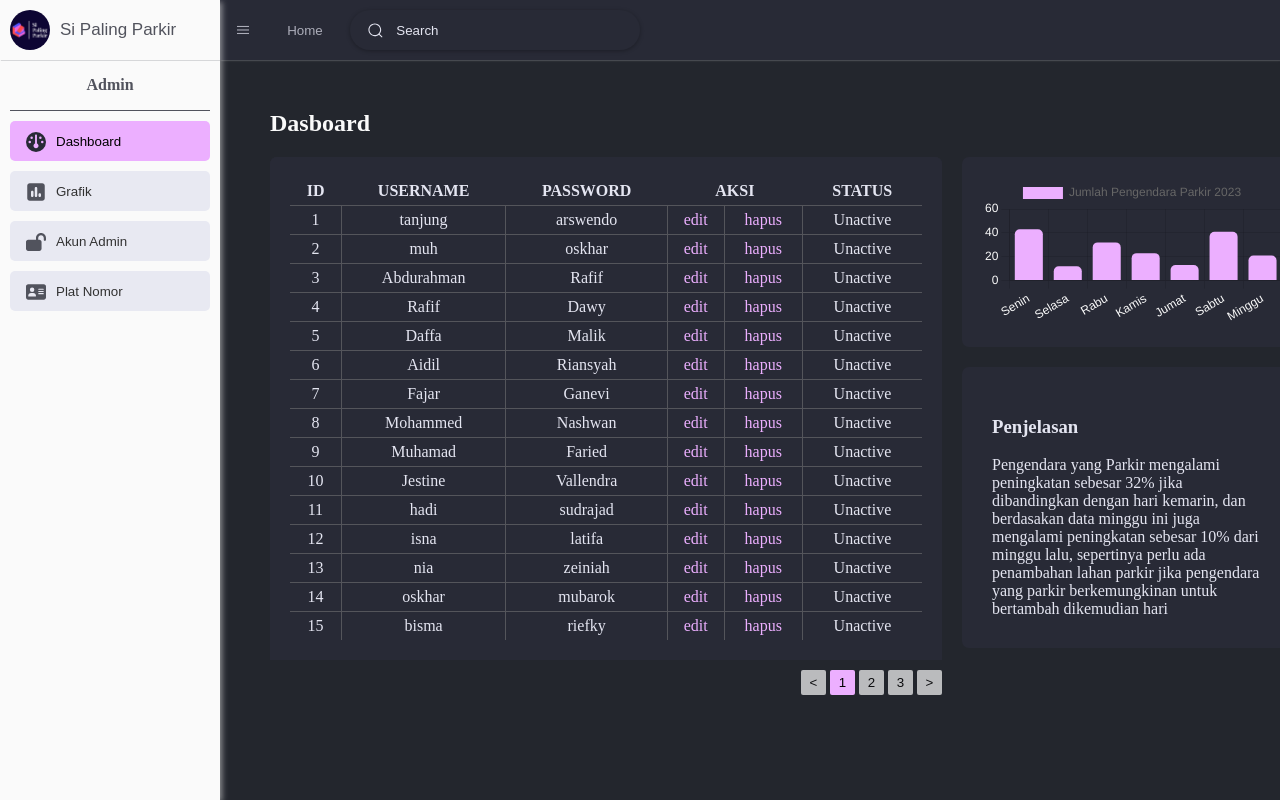
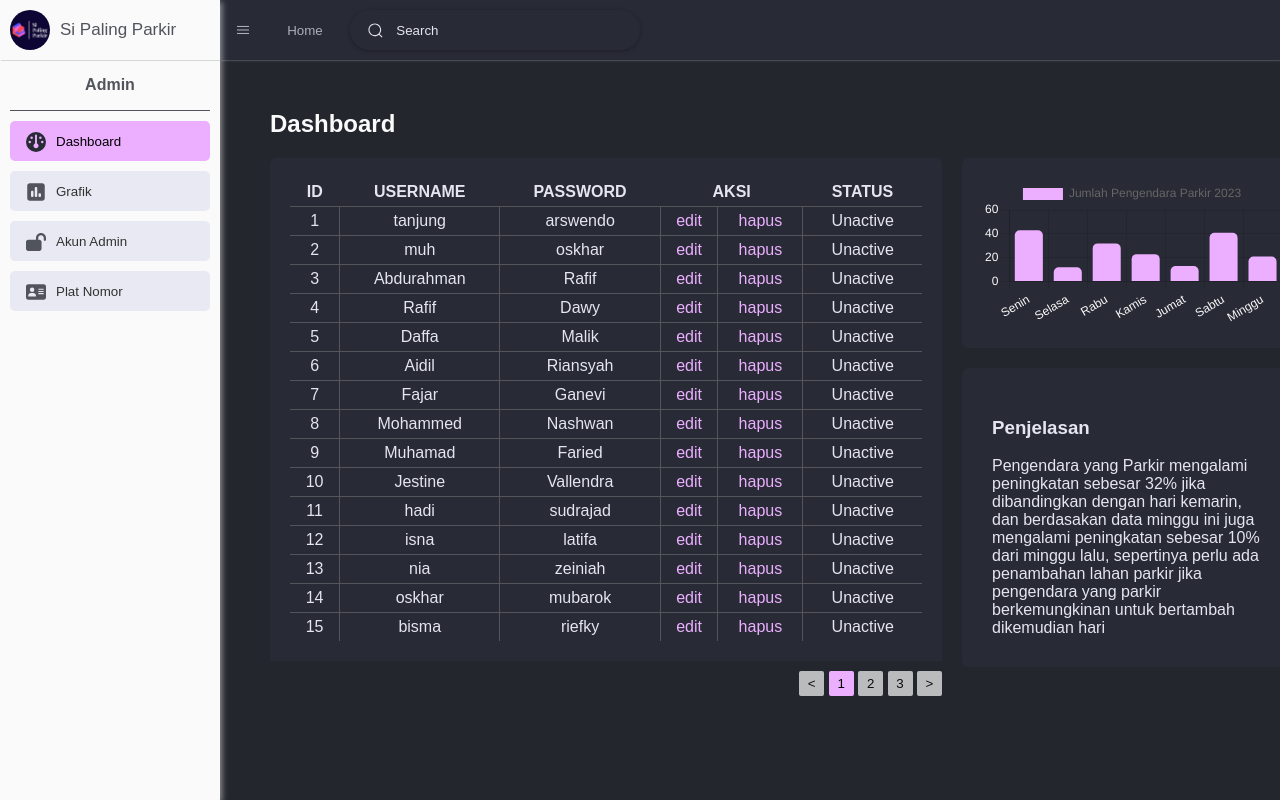
Before and after one commit to oskhar/Web-Parkiran-3D, a PHP site: page /bundle.php in a window 1280 px wide. Run offline with PHP 8.4, Linux system fonts and the light colour scheme; data comes from the database, SQL or seed files in the repository; some libraries are stand-ins or nearby versions.

Commit message:
Memperbaiki bug

```diff
--- a/admin/dasboard.php
+++ b/admin/dasboard.php
@@ -23,6 +23,9 @@ try {
 
 ?>
 <link rel="stylesheet" href="style/styleDas_1.css">
+<!-- BAGIAN JUDUL -->
+<h1>Dashboard</h1>
+
 <!-- BAGIAN LATAR -->
 <div class="latar">
 
--- a/bundle.php
+++ b/bundle.php
@@ -1,4 +1,4 @@
-<?php $conn = mysqli_connect("localhost", "root", "", "parkir"); ?>
+<?php $conn = mysqli_connect("localhost", "root", "tesdoang", "parkir"); ?>
 <!DOCTYPE html>
 <html lang="en">
 <head>
@@ -60,10 +60,8 @@
         <?php
 
         if (isset($_GET['page'])) {
-            // echo "<h1>".ucfirst($_GET['page'])."</h1>";
             include "admin/$_GET[page].php";
         } else {
-            echo "<h1>Dasboard</h1>";
             include "admin/dasboard.php";
         }
 
--- a/style/styleBundle.css
+++ b/style/styleBundle.css
@@ -15,6 +15,7 @@ body {
     overflow: hidden;
     background-color: var(--w2);
     margin: 0;
+    font-family: Arial, Helvetica, sans-serif;
 }
 main {
     display: grid;
```
